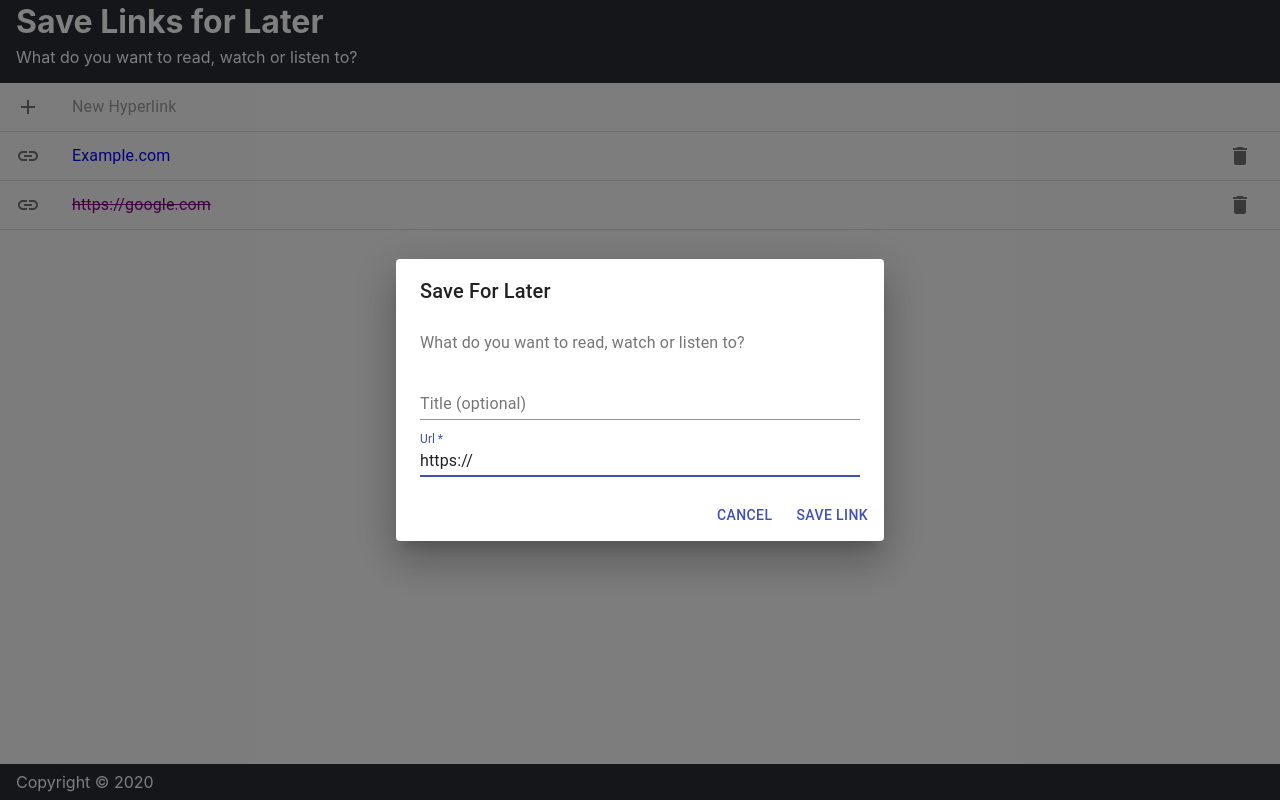
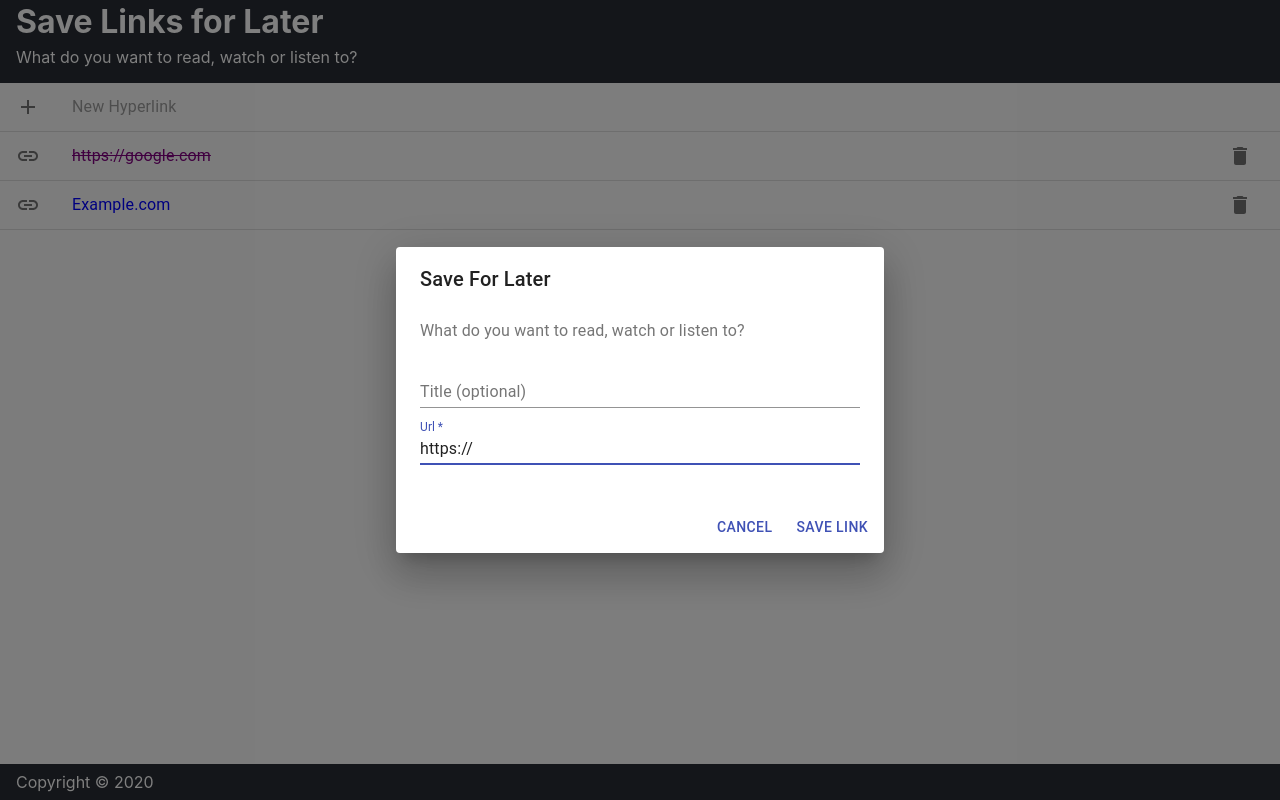
Before and after one commit to BumbleB2na/react-save-links, a React (Create React App) app: page / in a window 1280 px wide. Both pictures are taken after a click on the button "New Hyperlink". Built offline with nearby package versions, Linux system fonts and the light colour scheme.

Commit message:
Refactored List to control child components

```diff
--- /dev/null
+++ b/src/Data.js
@@ -0,0 +1,31 @@
+import { mockHyperlinks } from "./DataMock";
+
+// Retains data from server
+let _hyperlinks;
+
+// Simulate calls to server
+class Data {
+	constructor() {
+		_hyperlinks = this.getMockHyperlinks();
+	}
+
+	// Simulate existing data stored on a server
+	getMockHyperlinks() {
+		return mockHyperlinks.slice();
+	}
+
+	getHyperlinks() {
+		return new Promise((resolve, reject) => {
+			setTimeout(() => {
+				const hyperlinks = _hyperlinks.slice().sort(this.sortDescByISOTimestamp);
+				resolve(hyperlinks);
+			}, 500);
+		});
+	}
+
+	sortDescByISOTimestamp(a, b) {
+		return (a.createdOn > b.createdOn) ? -1 : ((a.createdOn < b.createdOn) ? 1 : 0);
+	}
+}
+
+export default new Data();
--- /dev/null
+++ b/src/DataMock.js
@@ -0,0 +1,17 @@
+// Mock data from database
+const mockHyperlinks = [
+	{
+		id: "3dbd8r9v65gy0iyzrgdyr",
+		title: "Example.com",
+		url: "https://example.com",
+		createdOn: "2020-03-31T01:11:11.948Z"
+	},
+	{
+		id: "7rm3t370equwsquzsz0nn",
+		url: "https://google.com",
+		visited: true,
+		createdOn: "2020-03-31T02:22:22.948Z"
+	}
+];
+
+export { mockHyperlinks };
--- a/src/components/LinkList/LinkList.js
+++ b/src/components/LinkList/LinkList.js
@@ -1,9 +1,10 @@
-import React from 'react';
+import React, { useState, useEffect } from 'react';
 import { makeStyles } from '@material-ui/core/styles';
 import List from '@material-ui/core/List';
 import Divider from '@material-ui/core/Divider';
 import LinkListItemAdd from '../../components/LinkListItemAdd/LinkListItemAdd';
 import LinkListItem from '../../components/LinkListItem/LinkListItem';
+import Data from "../../Data";
 
 const useStyles = makeStyles((theme) => ({
 	root: {
@@ -14,20 +15,52 @@ const useStyles = makeStyles((theme) => ({
 
 export default function LinkList() {
 	const classes = useStyles();
+
+	// constructor
+	const [stateHyperlinks, setStateHyperlinks] = useState([]);
+
+	// componentDidMount / componentDidUpdate
+	useEffect(() => {
+		fetchHyperlinks();
+	}, []);
+
+	const fetchHyperlinks = async () => {
+		const hyperlinks = await Data.getHyperlinks();
+		setStateHyperlinks(hyperlinks);
+	};
+	const createHyperlink = async (hyperlink) => {
+		alert('TODO: Create hyperlink by from data ('+JSON.stringify(hyperlink)+')');
+	};
+	const updateHyperlink = async (hyperlink) => {
+		alert('TODO: Update hyperlink by from data ('+JSON.stringify(hyperlink)+')');
+	};
+	const deleteHyperlink = async (hyperlink) => {
+		alert('TODO: delete hyperlink by id ('+hyperlink.id+')');
+	};
+
+	const linkListItemEls = stateHyperlinks.map(hyperlink => {
+		return (
+			<React.Fragment key={hyperlink.id}>
+				<LinkListItem
+					id={hyperlink.id}
+					title={hyperlink.title}
+					url={hyperlink.url}
+					visited={hyperlink.visited}
+					onUpdateHyperlinkAsVisited={(hyperlink) => updateHyperlink(hyperlink)}
+					onDeleteHyperlink={(hyperlink) => deleteHyperlink(hyperlink)}
+				></LinkListItem>
+				<Divider />
+			</React.Fragment>
+		);
+	});
+
 	return (
 		<List className={classes.root}>
-			<LinkListItemAdd />
+			<LinkListItemAdd
+				onSaveNewHyperlink={(hyperlink) => createHyperlink(hyperlink)}
+			/>
 			<Divider />
-			<LinkListItem
-				title="Example.com"
-				url="https://example.com"
-			></LinkListItem>
-			<Divider />
-			<LinkListItem
-				url="https://google.com"
-				visited="true"
-			></LinkListItem>
-			<Divider />
+			{linkListItemEls}
 		</List>
 	);
 }
--- a/src/components/LinkListItem/LinkListItem.js
+++ b/src/components/LinkListItem/LinkListItem.js
@@ -19,6 +19,44 @@ const useStyles = makeStyles((theme) => ({
 	},
 }));
 
+export default function LinkListItem(props) {
+	const handleHyperlinkClicked = () => {
+		const updatedHyperlink = {
+			id: props.id,
+			visited: true
+		};
+		props.onUpdateHyperlinkAsVisited(updatedHyperlink);
+	}
+	const handleDeleteClicked = () => {
+		const deletedHyperlink = {
+			id: props.id
+		};
+		props.onDeleteHyperlink(deletedHyperlink);
+	};
+
+	return (
+		<ListItemButton>
+			<ListItemIcon>
+				<LinkIcon />
+			</ListItemIcon>
+			<ListItemTextLink
+				id={props.id}
+				title={props.title}
+				url={props.url}
+				visited={props.visited}
+				onUpdateHyperlinkAsVisited={handleHyperlinkClicked}
+			/>
+			<ListItemSecondaryAction>
+				<IconButton
+					onClick={handleDeleteClicked}
+				>
+					<DeleteIcon />
+				</IconButton>
+			</ListItemSecondaryAction>
+		</ListItemButton>
+	);
+}
+
 function ListItemButton(props) {
 	const classes = useStyles();
 
@@ -28,26 +66,37 @@ function ListItemButton(props) {
 	};
 
 	return (
-		<ListItem className={props.visited ? classes.hyperlinkVisited : classes.hyperlink} button component="button" {...props}
+		<ListItem
+			className={props.visited ? classes.hyperlinkVisited : classes.hyperlink}
+			button component="button"
 			onClick={handleClickHyperlink}
 		>
 			{props.children}
 		</ListItem>
 	);
 }
+
 function ListItemTextLink(props) {
 	const classes = useStyles();
 
 	const handleClickHyperlink = (e) => {
-		alert('TODO: Update hyperlink to set it to visited. Now opening hyperlink in new tab...');
+		updateHyperlinkAsVisited();
 		e.stopPropagation();
 	};
+	const updateHyperlinkAsVisited = () => {
+		const updatedHyperlink = {
+			id: props.id,
+			visited: true
+		};
+		props.onUpdateHyperlinkAsVisited(updatedHyperlink);
+	}
 
 	return (
 		<ListItemText>
 			<Link
 				className={props.visited ? classes.hyperlinkVisited : classes.hyperlink}
-				button component="a"
+				button="true"
+				component="a"
 				href={props.url}
 				target="_blank"
 				rel="noopener noreferrer"
@@ -58,39 +107,3 @@ function ListItemTextLink(props) {
 		</ListItemText>
 	);
 }
-
-const handleClickDelete = () => {
-	alert('TODO: delete hyperlink');
-};
-
-export default class LinkListItem extends React.Component {
-	constructor(props) {
-		super(props);
-		this.state = {
-			title: this.props.title || '',
-			url: this.props.url || 'https://',
-			visited: this.props.visited || false
-		}
-	}
-	render() {
-		return (
-			<ListItemButton>
-				<ListItemIcon>
-					<LinkIcon />
-				</ListItemIcon>
-				<ListItemTextLink
-					title={this.state.title}
-					url={this.state.url}
-					visited={this.state.visited}
-				/>
-				<ListItemSecondaryAction>
-					<IconButton
-						onClick={handleClickDelete}
-					>
-						<DeleteIcon />
-					</IconButton>
-				</ListItemSecondaryAction>
-			</ListItemButton>
-		);
-	}
-}
--- a/src/components/LinkListItemAdd/LinkListItemAdd.js
+++ b/src/components/LinkListItemAdd/LinkListItemAdd.js
@@ -1,4 +1,4 @@
-import React from 'react';
+import React, { useState } from 'react';
 import { makeStyles } from '@material-ui/core/styles';
 import ListItem from '@material-ui/core/ListItem';
 import ListItemText from '@material-ui/core/ListItemText';
@@ -15,59 +15,87 @@ import DialogContentText from '@material-ui/core/DialogContentText';
 import DialogTitle from '@material-ui/core/DialogTitle';
 
 const useStyles = makeStyles((theme) => ({
-	newHyperlink: {
+	addHyperlink: {
 		color: theme.palette.text.hint
-	},
-	hyperlinkVisited: {
-		color: 'purple',
-		textDecorationLine: 'line-through'
 	},
 }));
 
-function ListItemAddButtonDialog(props) {
+export default function LinkListItemAdd(props) {
 	const classes = useStyles();
-	const [stateIsDialogOpen, setStateIsDialogOpen] = React.useState(false);
-	const [stateUrl, setStateUrl] = React.useState(props.url);
-	const [stateTitle, setStateTitle] = React.useState(props.title);
+
+	// constructor
+	const [stateIsDialogOpen, setStateIsDialogOpen] = useState(false);
+
+	const handleClickToOpenDialog = () => {
+		setStateIsDialogOpen(true);
+	};
+	const handleCloseDialog = () => {
+		setStateIsDialogOpen(false);
+	};
+
+	return (
+		<React.Fragment>
+			<ListItem
+				className={classes.addHyperlink} button component="button"
+				onClick={handleClickToOpenDialog}
+			>
+				<ListItemIcon>
+					<AddIcon />
+				</ListItemIcon>
+				<ListItemText>
+					New Hyperlink
+				</ListItemText>
+			</ListItem>
+			<LinkListItemAddDialog
+				open={stateIsDialogOpen}
+				onCloseDialog={handleCloseDialog}
+				onSaveNewHyperlink={props.onSaveNewHyperlink}
+			/>
+		</React.Fragment>
+	);
+}
+
+function LinkListItemAddDialog(props) {
+	const DEFAULT_TITLE = '';
+	const DEFAULT_URL = 'https://';
+
+	// constructor
+	const [stateTitle, setStateTitle] = useState(props.title || DEFAULT_TITLE);
+	const [stateUrl, setStateUrl] = useState(props.url || DEFAULT_URL);
+	const [stateUrlError, setStateUrlError] = useState(null);
 
 	const resetInputState = () => {
-		setStateTitle('');
-		setStateUrl('https://');
-	};
-	const handleClickToOpenDialog = () => {
-		setStateIsDialogOpen(true);
+		setStateTitle(props.title || DEFAULT_TITLE);
+		setStateUrl(props.url || DEFAULT_URL);
+		setStateUrlError(null);
 	};
 	const handleClickSaveForLaterButton = () => {
 		const isUrlEmpty = stateUrl.trim() === '';
 		if(isUrlEmpty) {
-			showAlertMessage('Whoops','You must enter a hyperlink to be saved for later');
+			setStateUrlError('You must enter a hyperlink to be saved for later. E.g. "https://example.com"');
 			return;
 		}
 		const isTheUrlValid = isUrlValid(stateUrl);
 		if(!isTheUrlValid) {
-			showAlertMessage('Whoops','The hyperlink you entered is not valid');
+			setStateUrlError('The hyperlink you entered is not valid. Valid example: "https://example.com"');
 			return;
 		}
-		saveHyperlink();
+		setStateUrlError(null);
+		saveNewHyperlink();
 		handleClose();
-	};
-	const showAlertMessage = (title, msg) => {
-		alert(title + ': ' + msg);
 	};
 	const isUrlValid = (url) => {
 		var isValid = url.length > 9 && (url.substr(0, 7) === 'http://' || url.substr(0, 8) === 'https://');
 		return isValid;
 	};
-	const saveHyperlink = async () => {
+	const saveNewHyperlink = () => {
 		let newHyperlink = createHyperlinkFromState();
-
-		alert('TODO: Create new hyperlink from state: '+ JSON.stringify(newHyperlink));
+		props.onSaveNewHyperlink(newHyperlink);
 	};
 	const createHyperlinkFromState = () => {
 		let hyperlink = {
-			url: stateUrl.trim(),
-			visited: false,
-			createdOn: (new Date()).toISOString()
+			title: (stateTitle) ? stateTitle.trim() : DEFAULT_TITLE,
+			url: stateUrl.trim()
 		}
 		if(stateTitle)
 			hyperlink.title = stateTitle;
@@ -79,47 +107,37 @@ function ListItemAddButtonDialog(props) {
 			handleClickSaveForLaterButton();
 	};
 	const handleClose = () => {
-		setStateIsDialogOpen(false);
+		props.onCloseDialog();
+
 		setTimeout(() => {
 			resetInputState();
 		}, 1000);
 	};
 
 	return (
-		<div>
-			<ListItem className={classes.newHyperlink} button component="button" {...props}
-				onClick={handleClickToOpenDialog}
+		<Dialog
+			aria-labelledby="form-dialog-title"
+			open={props.open}
+			onClose={handleClose}
 		>
-				<ListItemIcon>
-					<AddIcon />
-				</ListItemIcon>
-				<ListItemText>
-					New Hyperlink
-				</ListItemText>
-			</ListItem>
-			<Dialog open={stateIsDialogOpen} onClose={handleClose} aria-labelledby="form-dialog-title">
 			<DialogTitle id="form-dialog-title">Save For Later</DialogTitle>
 			<DialogContent>
 				<DialogContentText>
 					What do you want to read, watch or listen to?
 				</DialogContentText>
 				<TextField
-						margin="dense"
+					margin="dense" type="text" fullWidth
 					id="title"
 					label="Title (optional)"
-						type="text"
-						fullWidth
 					value={stateTitle}
 					onChange={e => setStateTitle(e.target.value)}
 				/>
 				<TextField
-						autoFocus
-						margin="dense"
+					autoFocus margin="dense" type="text" required fullWidth
+					error={stateUrlError}
+					helperText={(stateUrlError) ? stateUrlError : " "}
 					id="url"
 					label="Url"
-						type="text"
-						required
-						fullWidth
 					onKeyUp={handleKeyUpUrl}
 					value={stateUrl}
 					onChange={e => setStateUrl(e.target.value)}
@@ -140,25 +158,5 @@ function ListItemAddButtonDialog(props) {
 				</Button>
 			</DialogActions>
 		</Dialog>
-		</div>
 	);
 }
-
-export default class LinkListItemAdd extends React.Component {
-	constructor(props) {
-		super(props);
-		this.state = {
-			title: this.props.title || '',
-			url: this.props.url || 'https://',
-			isDialogOpen: false
-		}
-	}
-	render() {
-		return (
-			<ListItemAddButtonDialog
-				title={this.state.title}
-				url={this.state.url}
-			/>
-		);
-	}
-}
```
Lines whose indentation alone changed are shown as unchanged.
